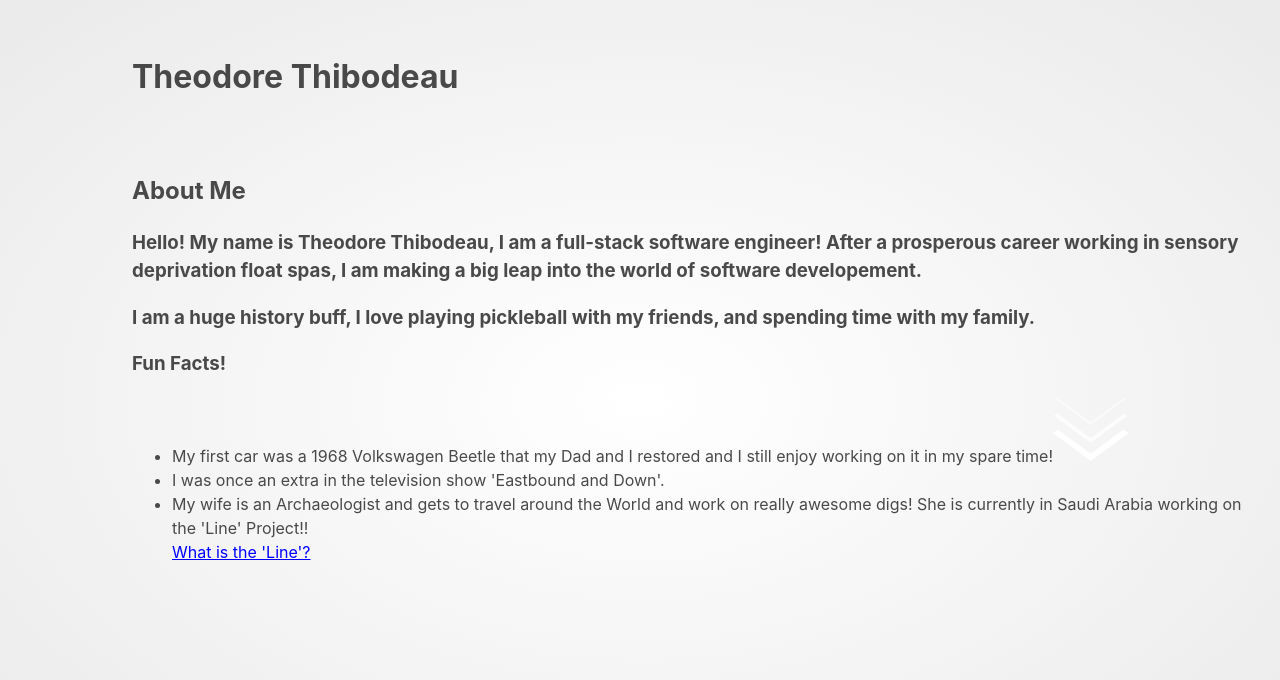
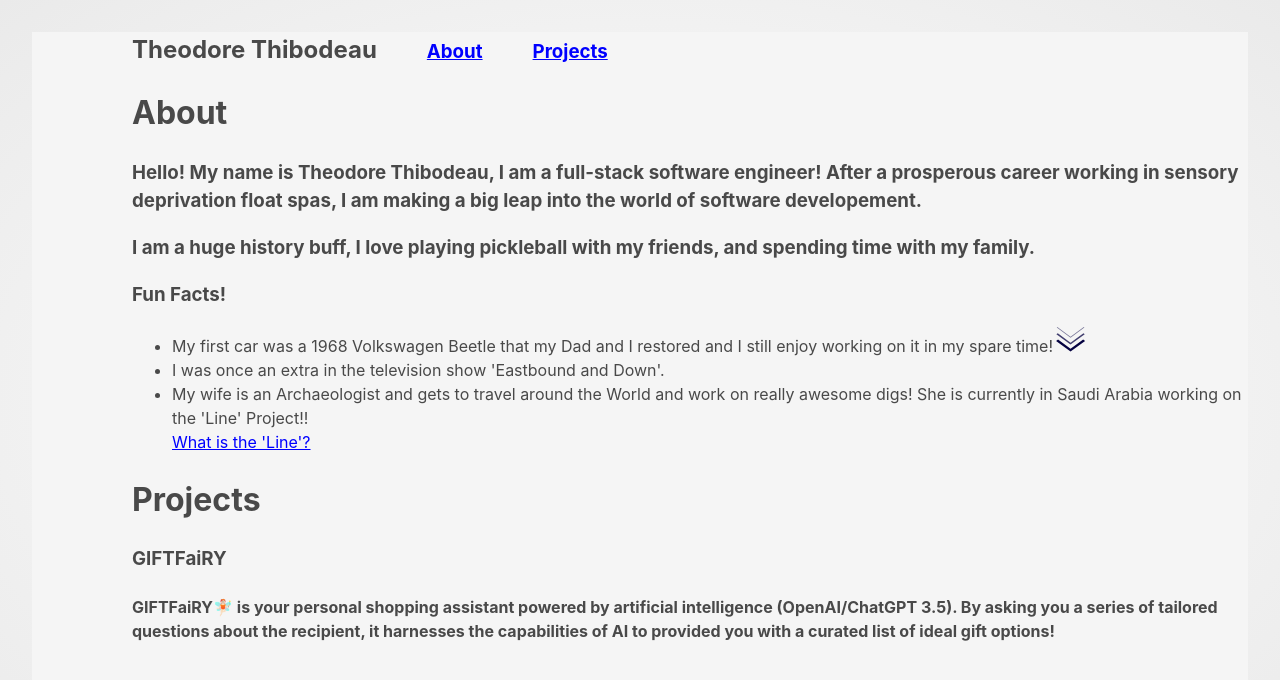
Before and after one commit to TheoThibodeau/Portfolio, a React (Vite) app: page /profile in a window 1280 px wide. Shown: the top 680 px of the page. Built offline with nearby package versions, Linux system fonts and the light colour scheme.

Commit message:
added a projects section, picture of the bug, added a navbar, fixed the dropdown button

```diff
--- a/package.json
+++ b/package.json
@@ -10,7 +10,9 @@
     "preview": "vite preview"
   },
   "dependencies": {
+    "bootstrap": "^5.3.2",
     "react": "^18.2.0",
+    "react-bootstrap": "^2.10.0",
     "react-dom": "^18.2.0",
     "react-router-dom": "^6.22.0"
   },
--- a/src/index.css
+++ b/src/index.css
@@ -5,7 +5,6 @@
 
   color-scheme: light dark;
   color: rgba(47, 47, 47, 0.87);
-  background-color: rgb(247, 236, 216);
 
   font-synthesis: none;
   text-rendering: optimizeLegibility;
@@ -16,6 +15,7 @@
 .mainContainer {
   text-align: left;
   padding-left: 100px;
+  background-color: whitesmoke;
 }
 
 .name {
@@ -26,15 +26,36 @@
   color: blue;
 }
 
+.navBar {
+  display: flex;
+  justify-content: space-between; /* Adjust as needed */
+  align-items: center;
+  display: inline-block; /* Ensure they sit next to each other */
+}
+
+.navBar {
+  display: flex;
+  justify-content: space-between; /* Adjust as needed */
+  align-items: center;
+}
+
+.titleHeader,
+.projects,
+.aboutMe {
+  margin: 0; /* Remove default margins */
+  display: inline-block; /* Ensure they sit next to each other */
+  margin-right: 50px; /* Add space to the right of titleHeader */
+}
+
 /* Arrow & Hover Animation */
 #more-arrows {
-	width: 75px;
-  height: 65px;
+	width: 35px;
+  height: 25px;
 
   &:hover {
 
     polygon {
-      fill: #FFF;
+      fill: #050241;
       transition: all .2s ease-out;
 
       &.arrow-bottom {
@@ -52,7 +73,7 @@
 }
 
 polygon {
-  fill: #FFF;
+  fill: #050241;
   transition: all .2s ease-out;
 
   &.arrow-middle {
@@ -90,7 +111,7 @@ html, body, .hello-parent {
 }
 
 .welcomePageSubTitle {
-
+  color: blue;
 }
 /* H Animation */
 
@@ -372,4 +393,4 @@ html, body, .hello-parent {
   100% {
     stroke-width: 44px;
   }
-};
+}
--- /dev/null
+++ b/src/navbar.jsx
@@ -0,0 +1,20 @@
+import Navbar from 'react-bootstrap/Navbar';
+
+function NavBar() {
+
+    return(
+        <div className='navBar'>
+        <Navbar>
+            <h2 className="titleHeader" >Theodore Thibodeau</h2>
+            <h3 className="aboutMe">
+                <a href="#about" style={{color: "blue"}}>About</a>
+            </h3>
+            <h3 className="projects">
+                <a href="#projects" style={{color: "blue"}}>Projects</a>
+            </h3>
+        </Navbar>
+        </div>
+    );
+};
+
+export default NavBar;
--- a/src/portfolioPage.jsx
+++ b/src/portfolioPage.jsx
@@ -1,14 +1,23 @@
+import NavBar from "./navbar";
+import { useState } from 'react';
+import TeddysBug from './images/Bug.png';
+
+
 const Profile = () => {
+
+    const [selectedItem, setSelectedItem] = useState(false);
+
+    const handleBugClick = () => {
+        setSelectedItem(true);
+    }
 
     return(
         <div className="mainContainer">
-            <h1 className="name">
-                Theodore Thibodeau
+            <NavBar />
+
+            <h1 id="about">
+                About
             </h1>
-
-            <h2 className="aboutMe">
-                About Me
-            </h2>
 
             <h3>
                 Hello! My name is Theodore Thibodeau, I am a full-stack software engineer!
@@ -29,11 +38,19 @@ const Profile = () => {
             <li>
                 My first car was a 1968 Volkswagen Beetle that my Dad and I restored
                 and I still enjoy working on it in my spare time!
-                <svg id="more-arrows">
+                <svg id="more-arrows" viewBox="0 0 75 65" onClick={handleBugClick}>
                     <polygon class="arrow-top" points="37.6,27.9 1.8,1.3 3.3,0 37.6,25.3 71.9,0 73.7,1.3 "/>
                     <polygon class="arrow-middle" points="37.6,45.8 0.8,18.7 4.4,16.4 37.6,41.2 71.2,16.4 74.5,18.7 "/>
                     <polygon class="arrow-bottom" points="37.6,64 0,36.1 5.1,32.8 37.6,56.8 70.4,32.8 75.5,36.1 "/>
                 </svg>
+                {selectedItem && (
+                    <img
+                    src={TeddysBug}
+                    height={400}
+                    width={400}
+                    ></img>
+                        // <img src="bug_image_url_here" alt="Bug" />
+                    )}
             </li>
 
 
@@ -50,6 +67,28 @@ const Profile = () => {
                 What is the 'Line'?
             </a>
             </ul>
+
+
+            <h1 id="projects">
+                Projects
+            </h1>
+
+            <div className="projectHolder">
+                <div className="giftfairyHolder">
+                    <h3 className="giftfairyTitle">
+                        GIFTFaiRY
+                    </h3>
+                    <h4 className="giftfairyDescription">
+                        GIFTFaiRY🧚🏻 is your personal shopping assistant powered by artificial intelligence (OpenAI/ChatGPT 3.5). By asking you a series of tailored questions about the recipient, it harnesses the capabilities of AI to provided you with a curated list of ideal gift options!
+                    </h4>
+                    <img
+
+                    >
+                    </img>
+                </div>
+            </div>
+
+
         </div>
     );
 };
--- a/src/welcomePage.jsx
+++ b/src/welcomePage.jsx
@@ -47,7 +47,7 @@ const Welcome = () => {
             </g>
 
             </svg>
-            <Link to="/profile">
+            <Link to="/profile" style={{ textDecorationColor: 'blue' }}>
                 <h1 className="welcomePageSubTitle">
                     Welcome to my Portfolio
                 </h1>
```
Also changed, not shown: src/images/Bug.png (added), 1 other file (tests, documents, lock files or other folders).
